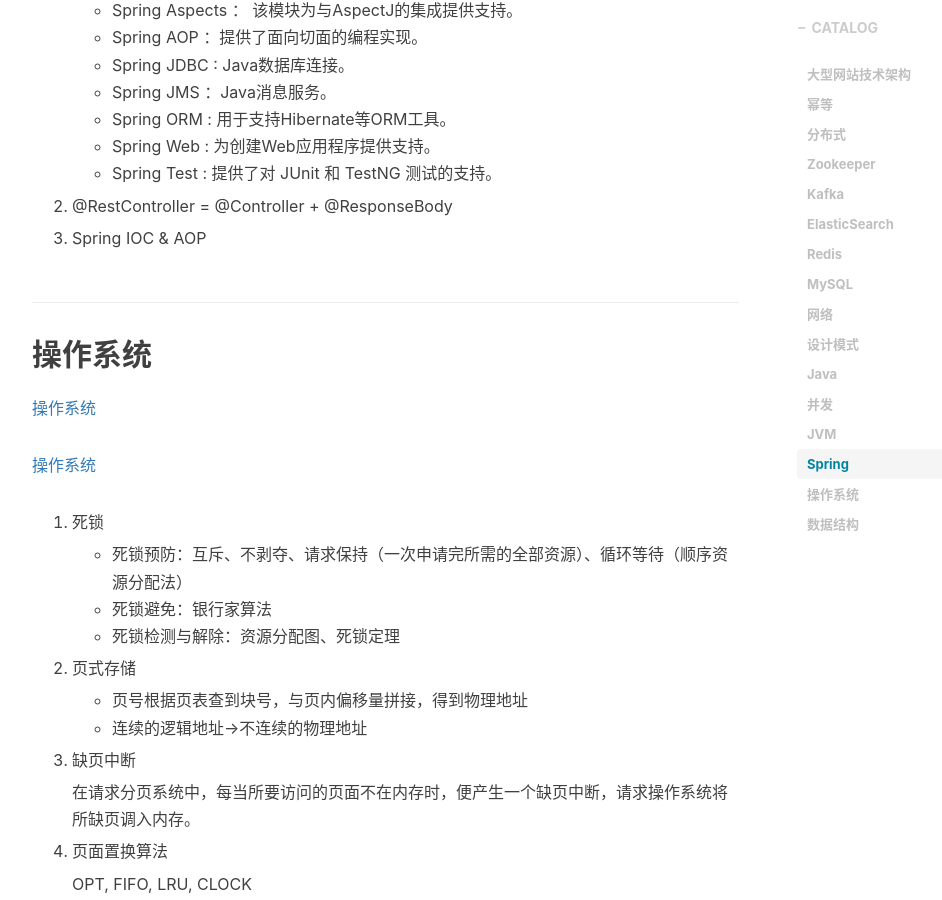
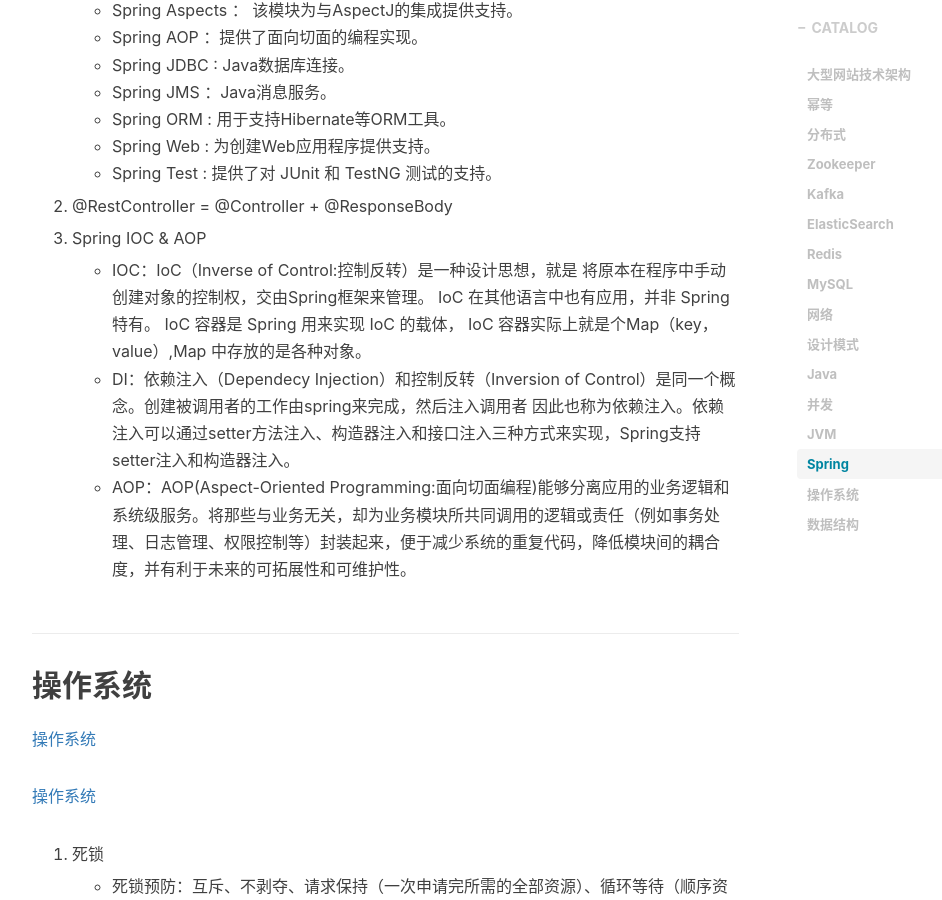
Before and after one commit to yycg/yycg.github.io, a Jekyll site: the page built from _posts/2020-07-05-总结.markdown, in a window 1280 px wide and 900 px high, scrolled down 26977 px. Shown: the whole window, without its empty margins (233-1175 px from the left). Built offline with Jekyll 4.4.1, drawn with Linux system fonts in a browser that asks for light colours; nearby versions of some CDN libraries; formulas are drawn with MathJax 3; comment, search, counter and statistics services are not loaded.

Commit message:
Update 2020-07-05-总结.markdown

```diff
--- a/_posts/2020-07-05-总结.markdown
+++ b/_posts/2020-07-05-总结.markdown
@@ -1144,7 +1144,9 @@
 
 3. Spring IOC & AOP
 
-
+    - IOC：IoC（Inverse of Control:控制反转）是一种设计思想，就是 将原本在程序中手动创建对象的控制权，交由Spring框架来管理。 IoC 在其他语言中也有应用，并非 Spring 特有。 IoC 容器是 Spring 用来实现 IoC 的载体， IoC 容器实际上就是个Map（key，value）,Map 中存放的是各种对象。
+    - DI：依赖注入（Dependecy Injection）和控制反转（Inversion of Control）是同一个概念。创建被调用者的工作由spring来完成，然后注入调用者 因此也称为依赖注入。依赖注入可以通过setter方法注入、构造器注入和接口注入三种方式来实现，Spring支持setter注入和构造器注入。
+    - AOP：AOP(Aspect-Oriented Programming:面向切面编程)能够分离应用的业务逻辑和系统级服务。将那些与业务无关，却为业务模块所共同调用的逻辑或责任（例如事务处理、日志管理、权限控制等）封装起来，便于减少系统的重复代码，降低模块间的耦合度，并有利于未来的可拓展性和可维护性。
 
 ## 操作系统
 
```
